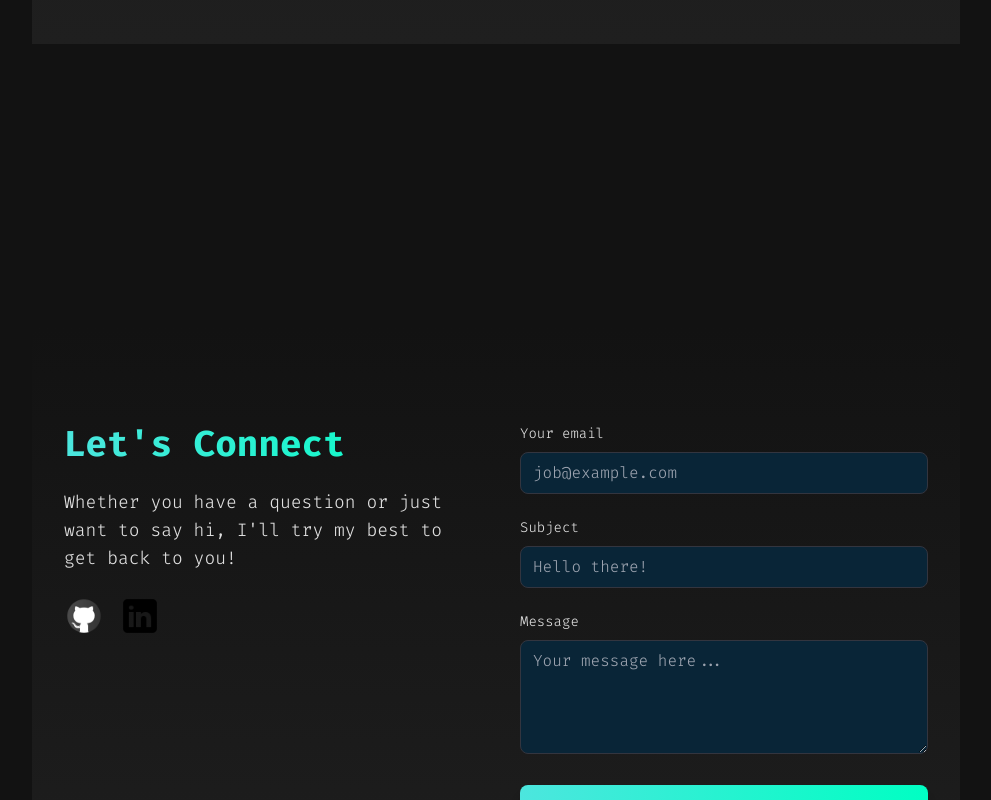
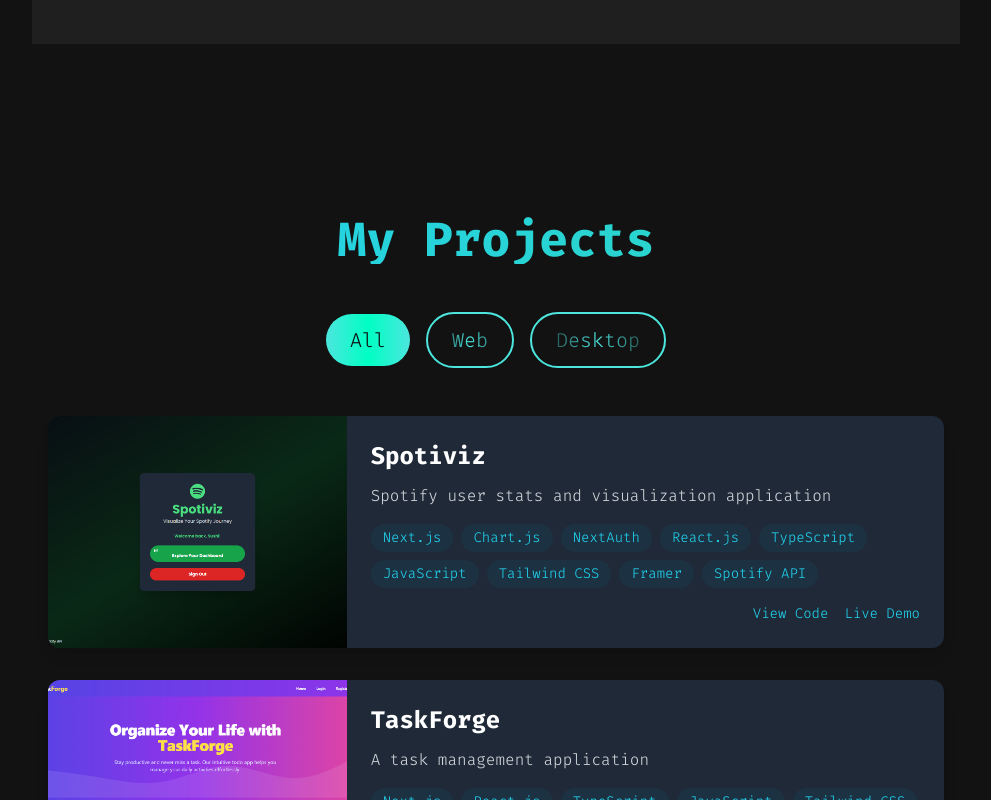
Before and after one commit to sage9705/portfolio, a Next.js app: page / in a window 1280 px wide. Shown: the part 1760-2560 px from the top of the page, without its empty margins (144-1135 px from the left). Built offline with nearby package versions, Linux system fonts and the light colour scheme.

Commit message:
add project data

```diff
--- a/src/app/page.tsx
+++ b/src/app/page.tsx
@@ -21,7 +21,7 @@
           <AboutSection />
         </section>
         <section className="w-full max-w-5xl p-6 sm:p-8 md:p-12 rounded-lg">
-          {/* <ProjectsSection /> */}
+          <ProjectsSection />
         </section>
         <section className="w-full max-w-5xl p-6 sm:p-8 md:p-12">
           <EmailSection />
```
